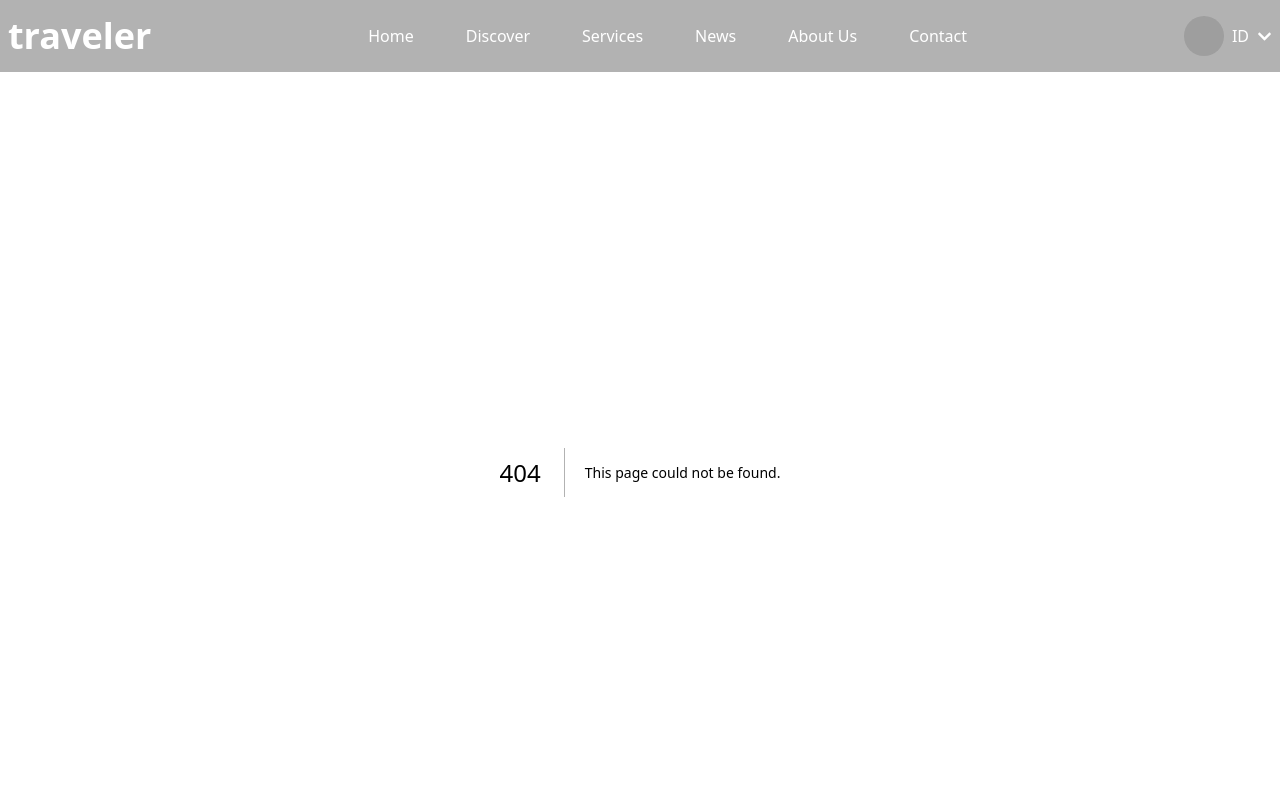
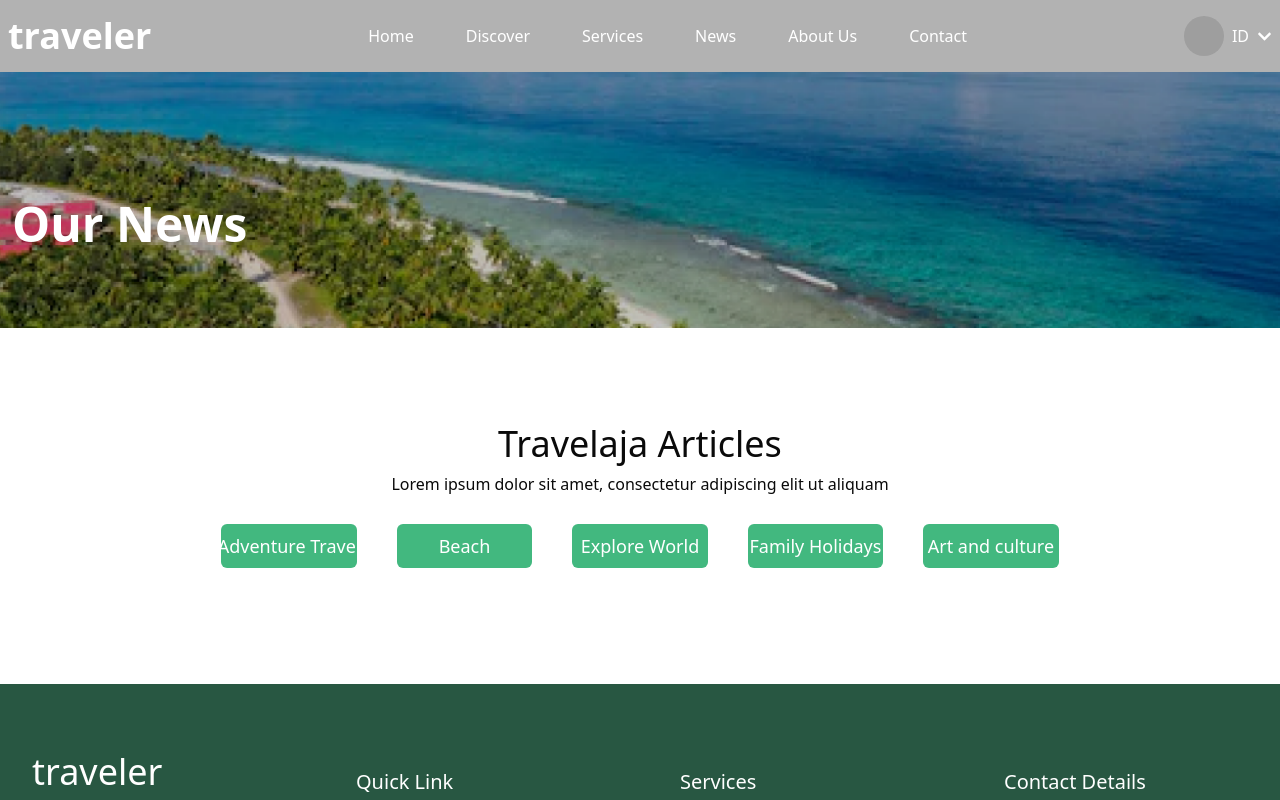
Before and after one commit to WDsagor/traveler-shadcn-typescript, a Next.js app: page /news in a window 1280 px wide. Before the commit this address had no page. Shown: the top 800 px of the page. Built offline with nearby package versions, Linux system fonts and the light colour scheme; grey boxes are pictures that could not be loaded.

Commit message:
added loading component & news page

```diff
--- /dev/null
+++ b/app/loading.tsx
@@ -0,0 +1,12 @@
+import Image from 'next/image';
+import React from 'react';
+
+const loading = () => {
+    return (
+        <div className='flex justify-center items-center w-full h-full'>
+            <Image src={'/images/loader.gif'} width={600} height={600} alt='Loading image' />
+        </div>
+    );
+};
+
+export default loading;
--- /dev/null
+++ b/app/news/TravelajaArticles.tsx
@@ -0,0 +1,18 @@
+import { Button } from '@/components/ui/button';
+import React from 'react';
+
+const TravelajaArticles = () => {
+    return (
+        <div>
+            <h1 className='text-4xl font-normal text-center '>Travelaja Articles</h1>
+            <p className='text-center py-2'>Lorem ipsum dolor sit amet, consectetur adipiscing elit ut aliquam</p>
+            <div className='grid grid-cols-2 lg:grid-cols-3 xl:grid-cols-5 gap-x-10 gap-y-5 w-full xl:w-2/3 mx-auto py-5 '>
+                {["Adventure Travel", "Beach", "Explore World", "Family Holidays", "Art and culture"].map((name, i) => {
+                    return <Button size={"lg"} className='text-lg text-white' key={i}>{name}</Button>
+                })}
+            </div>
+        </div>
+    );
+};
+
+export default TravelajaArticles;
--- /dev/null
+++ b/app/news/page.tsx
@@ -0,0 +1,21 @@
+import PageBaner from '@/components/share/PageBaner';
+import { pageTitle } from '@/lib/type';
+import React from 'react';
+import TravelajaArticles from './TravelajaArticles';
+const pageTitleInfo: pageTitle = {
+    pageTitle: "Our News", imgUrl: "/images/Banner.png"
+}
+
+const page = () => {
+    return (
+        <section>
+            <PageBaner pageTitleInfo={pageTitleInfo} />
+            <div className='max-w-screen-2xl px-3 mx-auto py-24'>
+                <TravelajaArticles />
+            </div>
+
+        </section>
+    );
+};
+
+export default page;
```
Also changed, not shown: public/images/Banner.png (added), public/images/loader.gif (added).
